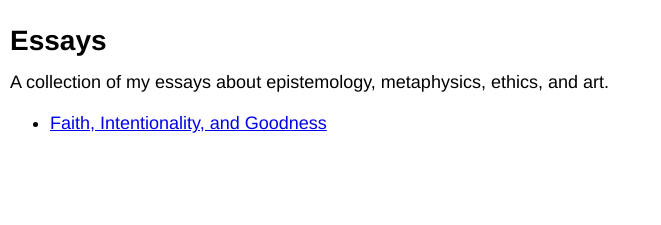
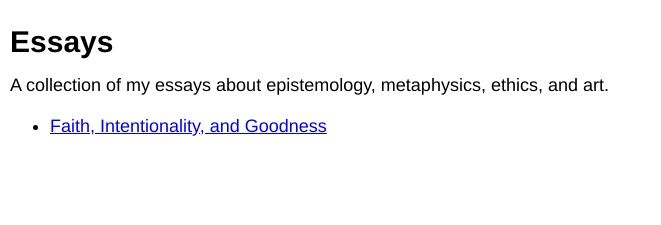
Before and after one commit to artsandmetaphysics/goodlifeodyssey, a Jekyll site: the page built from index.md, in a window 1280 px wide. Shown: the top 225 px of the page, without its empty margins (0-661 px from the left). Built offline with Jekyll 4.4.1, drawn with Linux system fonts in a browser that asks for light colours.

Commit message:
Make font-sizes responsive

```diff
--- a/_layouts/basic.html
+++ b/_layouts/basic.html
@@ -12,17 +12,23 @@
         line-height: 1.15;
         -ms-text-size-adjust: 100%;
         -webkit-text-size-adjust: 100%;
+        font-size: 16px;
+      }
+      @media (max-width: 720px) {
+        html {
+          font-size: 12px;
+        }
       }
       body {
         margin: 0;
         font-family: Helvetica, Arial, sans-serif;
-        font-size: 18px;
         line-height: 130%;
         padding: 10px;
         max-width: 700px;
+        font-size: 1.125rem;
       }
       h1 {
-        font-size: 28px;
+        font-size: 1.875rem;
       }
       a {
         background-color: transparent;
```
